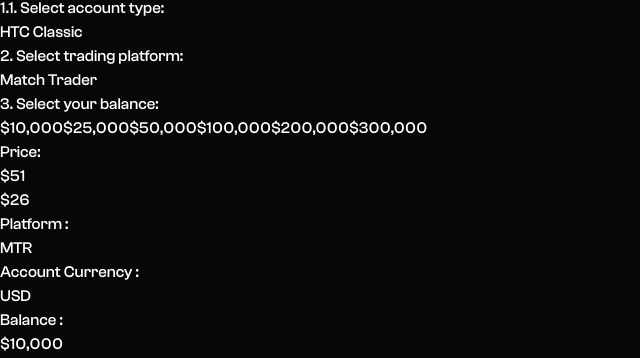
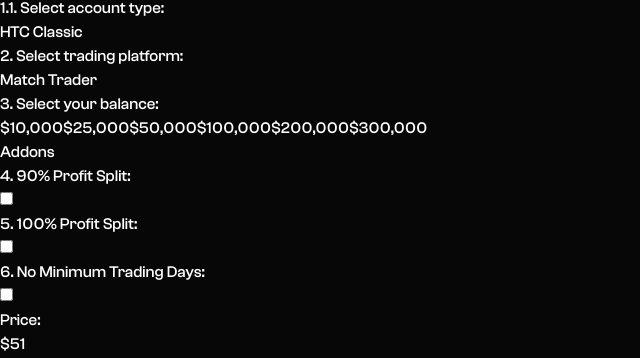
Before and after one commit to shobhitexe/HTG, a Next.js app in the folder apps/main/: page / in a window 1280 px wide. Shown: the part 3031-3389 px from the top of the page, without its empty margins (0-640 px from the left). Built offline with nearby package versions, Linux system fonts and the light colour scheme.

Commit message:
Prices fix

```diff
--- a/apps/main/src/components/Challenges/index.tsx
+++ b/apps/main/src/components/Challenges/index.tsx
@@ -64,6 +64,8 @@
   [1224, 1346, 1468],
 ];
 
+const basePrices = [59, 118, 228, 398, 699, 1232];
+
 export default function Challenges() {
   const [config, setConfig] = useState<configType>({
     step: 0,
@@ -74,9 +76,11 @@
     share: 0,
   });
 
-  const basePrices = [59, 118, 228, 398, 699, 1232];
-
-  const basePricesTwoStep = [37, 51, 140, 207, 360, 691, 1224];
+  const [addons, setAddons] = useState({
+    "90Split": false,
+    "100Split": false,
+    NoMinimum: false,
+  });
 
   const basePricesThreeStep = [37, 85, 128, 220, 366, 540];
 
@@ -134,33 +138,27 @@
     drawdownStep: number,
     shareStep: number
   ) {
+    const addons90Split = addons["90Split"] ? 1.095 : 1;
+    const addons100Split = addons["100Split"] ? 1.12 : 1;
+    const addonsNominimum = addons.NoMinimum ? 1.5 : 1;
+
     if (config.step === 0) {
-      return basePrices[balance] || 0;
+      return (
+        (basePrices[balance] || 0) *
+        addons90Split *
+        addons100Split *
+        addonsNominimum
+      );
     }
 
     // console.log(drawdownStep);
 
-    const basePrice =
-      config.step === 0
-        ? basePrices[balance] || 0
-        : config.step === 1
-          ? basePricesTwoStep[balance] || 0
-          : basePricesThreeStep[balance] || 0;
-
     // const drawdownIncrement = calculateDrawdownIncrement(balance, drawdownStep);
 
-    const shareIncrement = calculateShareIncrement(balance, shareStep);
-
-    const finalPriceOneStep = Math.ceil(basePrice + shareIncrement);
-
-    const finalPriceTwoStep =
-      (twoStepPriceArr[balance]?.[shareStep] || 0) *
-      (drawdownStep === 0 ? 1 : drawdownStep * 1.1);
-
-    console.log(finalPriceTwoStep);
+    const finalPriceTwoStep = twoStepPriceArr[balance]?.[shareStep] || 0;
 
     // return Math.ceil(basePrice + drawdownIncrement + shareIncrement);
-    return config.step === 0 ? finalPriceOneStep : finalPriceTwoStep;
+    return finalPriceTwoStep * addons90Split * addons100Split * addonsNominimum;
   }
 
   const finalPrice = calculateFinalPrice(
@@ -168,6 +166,8 @@
     config.drawdown,
     config.share
   );
+
+  console.log(finalPrice);
 
   useEffect(() => {
     if (config.step === 0) {
@@ -287,7 +287,7 @@
           </div>
           {config.step !== 0 && (
             <>
-              <div className="flex flex-col gap-2">
+              {/* <div className="flex flex-col gap-2">
                 <div>
                   <span className="font-ClashGroteskMedium text-RoyalOrange">
                     4.
@@ -307,31 +307,83 @@
                     </Button>
                   ))}
                 </div>
+              </div> */}
+            </>
+          )}
+
+          <div className="h-px bg-goldenButtonGradient" />
+
+          <GoldenText className="font-ClashGroteskMedium text-xl">
+            Addons
+          </GoldenText>
+
+          <div className="flex gap-2">
+            <div>
+              <span className="font-ClashGroteskMedium text-RoyalOrange">
+                4.
+              </span>{" "}
+              90% Profit Split:
             </div>
-
-              <div className="flex flex-col gap-2">
+            <div className="flex items-center gap-2 flex-wrap">
+              <input
+                type="checkbox"
+                className="cursor-pointer h-4 w-4 accent-[#FFB169]"
+                checked={addons["90Split"]}
+                onChange={(e) =>
+                  setAddons((prev) => ({
+                    ...prev,
+                    "90Split": e.target.checked,
+                    "100Split": false,
+                  }))
+                }
+              />
+            </div>
+          </div>
+          <div className="flex gap-2">
             <div>
               <span className="font-ClashGroteskMedium text-RoyalOrange">
                 5.
               </span>{" "}
-                  Select payout share:
+              100% Profit Split:
             </div>
             <div className="flex items-center gap-2 flex-wrap">
-                  {payoutShareArr.map((item, idx) => (
-                    <Button
-                      key={idx}
-                      variant={idx === config.share ? "bronze" : "secondary"}
-                      onClick={() =>
-                        setConfig((prev) => ({ ...prev, share: idx }))
+              {" "}
+              <input
+                type="checkbox"
+                checked={addons["100Split"]}
+                className="cursor-pointer h-4 w-4 accent-[#FFB169]"
+                onChange={(e) =>
+                  setAddons((prev) => ({
+                    ...prev,
+                    "100Split": e.target.checked,
+                    "90Split": false,
+                  }))
                 }
-                    >
-                      {item}
-                    </Button>
-                  ))}
+              />
             </div>
           </div>
-            </>
-          )}
+          <div className="flex gap-2">
+            <div>
+              <span className="font-ClashGroteskMedium text-RoyalOrange">
+                6.
+              </span>{" "}
+              No Minimum Trading Days:
+            </div>
+            <div className="flex items-center gap-2 flex-wrap">
+              {" "}
+              <input
+                type="checkbox"
+                checked={addons.NoMinimum}
+                className="cursor-pointer h-4 w-4 accent-[#FFB169]"
+                onChange={(e) =>
+                  setAddons((prev) => ({
+                    ...prev,
+                    NoMinimum: e.target.checked,
+                  }))
+                }
+              />
+            </div>
+          </div>
         </div>
 
         <div className="flex flex-col items-center basis-1/4 bg-[#0D0D0D] justify-around gap-5 border border-white/10 rounded-2xl relative p-10">
```
Also changed, not shown: apps/main/src/components/Navbar/index.tsx (+3 -3 lines). Lines whose indentation alone changed are shown as unchanged.
